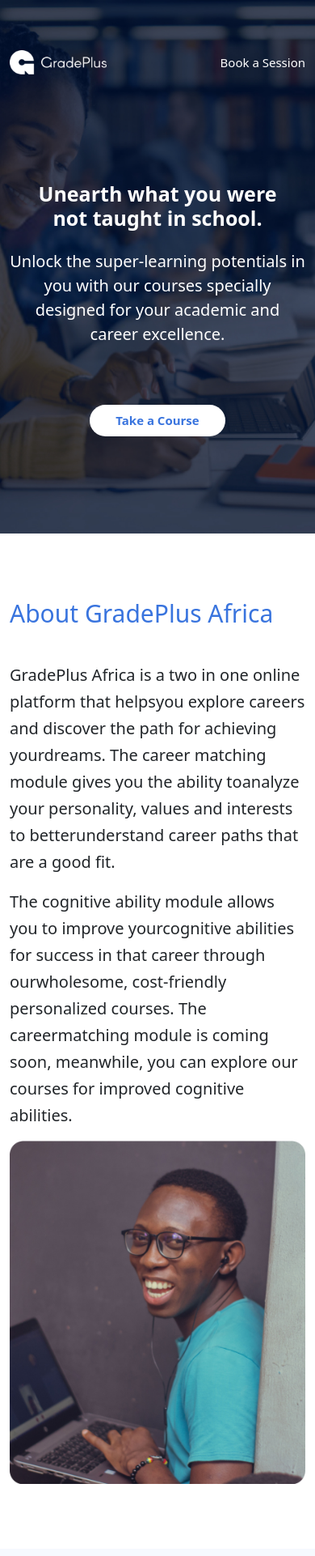
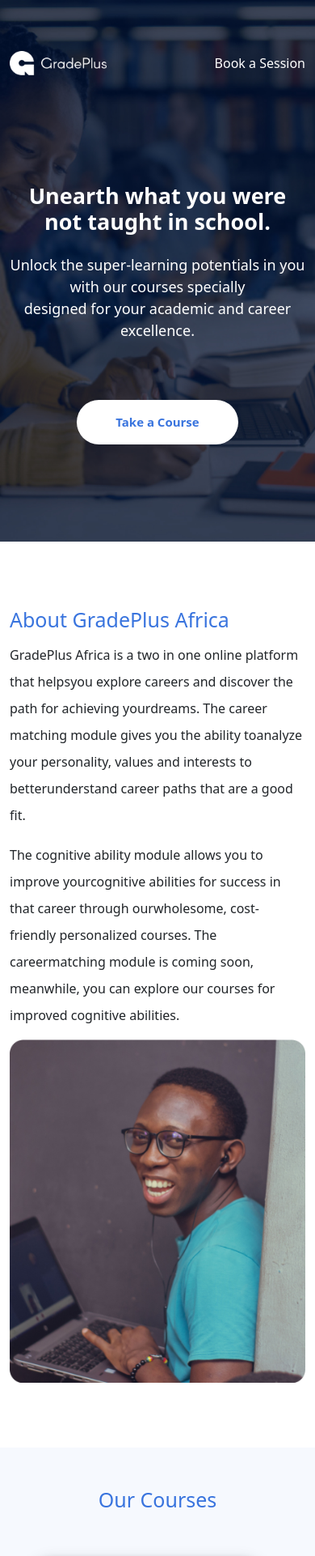
Before and after one commit to Ayodeji0955/grade-plus, a Vue app: page / in a window 390 px wide. Shown: the top 1922 px of the page at 81% size. Built offline with nearby package versions, Linux system fonts and the light colour scheme.

Commit message:
Added media queries

```diff
--- a/src/components/Banner.vue
+++ b/src/components/Banner.vue
@@ -12,7 +12,7 @@
             <span>understand career paths that are a good fit. </span>
           </p>
           <p class="sub_text">
-            <span> The cognitive ability module allows you to improve your</span>
+            <span>The cognitive ability module allows you to improve your</span>
             <span>cognitive abilities for success in that career through our</span>
             <span>wholesome, cost-friendly personalized courses. The career</span>
             <span>matching module is coming soon, meanwhile, you can </span>
@@ -67,10 +67,11 @@ span{
 @media only screen and (max-width:600px) {
 .main_text h1{
   padding-top: .1rem;
-  font-size: 30px;
+  padding-bottom: .1rem;
+  font-size: 25px;
   }
 .main_text p span{
-  font-size: 20px;
+  font-size: 16px;
 }
 span{
   display: inline;
--- a/src/components/Courses.vue
+++ b/src/components/Courses.vue
@@ -185,11 +185,13 @@ span{
   font-weight: bold;
 }
 
-
-
-/* @media  and (max-width:600px) {
-  h1{
-    font-size: 20px;
-  }
-} */
+@media only screen  and (max-width:600px) {
+h1{
+  font-size: 25px;
+  padding-top: .1rem;
+}
+.course_content{
+  margin-left: .9rem;
+}
+}
 </style>
--- a/src/components/Home.vue
+++ b/src/components/Home.vue
@@ -142,18 +142,13 @@ p{
 }
 
 
-/* Extra small devices (phones, 600px and down) */
-@media screen and (max-width: 600px) {
-h1 span{
-  font-size:25px;
+
+@media screen and (max-width:600px) {
+.nav_text h1 span{
+  font-size: 27px;
 }
-p span{
-  font-size: 20px;
-  display: inline;
-}
-.sub_btn .btn{
-  padding: 0.5rem 2rem;
-  font-size: 15px;
+.nav_text p span{
+  font-size: 18px;
 }
 }
 </style>
--- a/src/components/Navbar.vue
+++ b/src/components/Navbar.vue
@@ -117,7 +117,7 @@ p{
 
 @media screen and (max-width: 600px) {
 .main_text{
-  font-size: 15px;
+  font-size: 16px;
 }
 img{
   width: 120px;
--- a/src/components/Session.vue
+++ b/src/components/Session.vue
@@ -34,17 +34,6 @@ export default {
 </script>
 
 <style scoped>
-@media all and (max-width:600px) {
-  .main_text{
-    font-size: 20px;
-  }
-  span{
-    display: inline;
-  }
-  .sub_text{
-    font-size: 17px;
-  }
-}
 .session{
     background-color: white;
     padding-top: 3rem;
@@ -94,4 +83,18 @@ span{
   color: #3974DE;
 }
 
+/* For small screen devices*/
+@media only screen and (max-width:600px) {
+.main_text{
+  font-size: 30px;
+  text-align: center;
+}
+span{
+  display: inline;
+}
+.sub_text{
+  font-size: 16px;
+  padding-bottom: .2rem;
+}
+}
 </style>
--- a/src/components/Testimonial.vue
+++ b/src/components/Testimonial.vue
@@ -94,14 +94,6 @@ export default {
 </script>
 
 <style scoped>
-/* @media all and (max-width:600px) {
-  h1{
-    font-size: 20px;
-  }
-  span{
-    display: inline;
-  }
-} */
 .testimonial{
    background-color: #3974DE;
    padding-top: 4rem;
@@ -148,4 +140,20 @@ h2{
   font-size: 12px;
   color: white;
 }
+
+/* for small screens */
+@media only screen and (max-width:600px) {
+h1{
+  font-size: 30px;
+}
+span{
+  display: inline;
+}
+img{
+  display: none;
+}
+.sub_content h2, .sub_content p{
+  display: none;
+}
+}
 </style>
```
